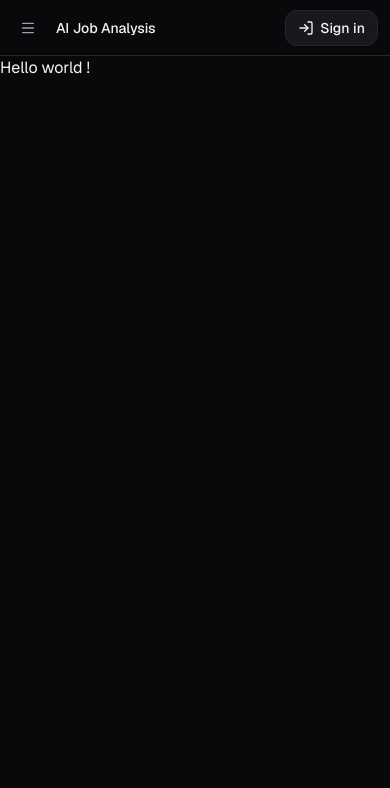
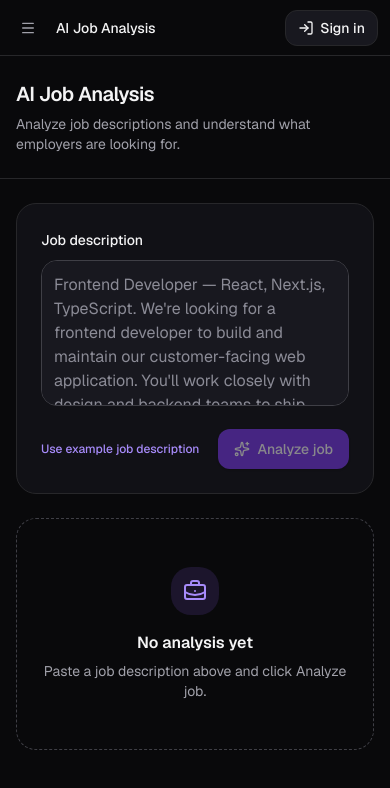
Before and after one commit to ShantoSarkar34/echogpt-ecosystem-redesign, a Next.js app: page /app/job-analysis in a window 390 px wide. Shown: the top 788 px of the page. Built offline with nearby package versions, Linux system fonts and the light colour scheme.

Commit message:
job analysis page added

```diff
--- a/app/app/job-analysis/page.tsx
+++ b/app/app/job-analysis/page.tsx
@@ -1,11 +1,8 @@
-import React from 'react'
+import type { Metadata } from "next";
+import { JobAnalysisView } from "@/components/dashboard/job-analysis-view";
 
-function page() {
-  return (
-    <div>
-       Hello world !
-    </div>
-  )
+export const metadata: Metadata = { title: "AI Job Analysis" };
+
+export default function JobAnalysisPage() {
+  return <JobAnalysisView />;
 }
-
-export default page
--- /dev/null
+++ b/components/dashboard/job-analysis-view.tsx
@@ -0,0 +1,190 @@
+"use client";
+
+import { useState } from "react";
+import {
+  AlertCircle,
+  BriefcaseBusiness,
+  RotateCcw,
+  Sparkles,
+} from "lucide-react";
+import { Badge } from "@/components/dashboard/badge";
+import { Card } from "@/components/dashboard/card";
+import { EmptyState } from "@/components/dashboard/empty-state";
+import { LoadingState } from "@/components/dashboard/loading-state";
+import { PageContainer } from "@/components/dashboard/page-container";
+import { PageHeader } from "@/components/dashboard/page-header";
+import { Button } from "@/components/ui/button";
+import {
+  mockJobAnalysis,
+  sampleJobDescription,
+  type JobAnalysisResult,
+} from "@/data/job-analysis";
+
+type Status = "idle" | "loading" | "error" | "done";
+
+export function JobAnalysisView() {
+  const [description, setDescription] = useState("");
+  const [status, setStatus] = useState<Status>("idle");
+  const [result, setResult] = useState<JobAnalysisResult | null>(null);
+
+  function analyze() {
+    if (!description.trim()) return;
+    setStatus("loading");
+    window.setTimeout(() => {
+      if (description.toLowerCase().includes("/error")) {
+        setStatus("error");
+        return;
+      }
+      setResult(mockJobAnalysis);
+      setStatus("done");
+    }, 1400);
+  }
+
+  return (
+    <div className="min-h-0 flex-1 overflow-y-auto">
+      <PageHeader
+        title="AI Job Analysis"
+        description="Analyze job descriptions and understand what employers are looking for."
+      />
+      <PageContainer className="max-w-4xl">
+        <Card>
+          <label htmlFor="job-description" className="text-sm font-medium">
+            Job description
+          </label>
+          <textarea
+            id="job-description"
+            value={description}
+            onChange={(e) => setDescription(e.target.value)}
+            rows={5}
+            placeholder={sampleJobDescription}
+            className="mt-2 w-full resize-none rounded-xl border border-border-strong bg-surface-2 p-3 text-base outline-none transition-colors placeholder:text-subtle-foreground focus:border-accent sm:text-sm"
+          />
+          <div className="mt-4 flex flex-wrap items-center justify-between gap-3">
+            <button
+              type="button"
+              onClick={() => setDescription(sampleJobDescription)}
+              className="text-xs font-medium text-accent-text hover:underline"
+            >
+              Use example job description
+            </button>
+            <Button
+              onClick={analyze}
+              disabled={!description.trim() || status === "loading"}
+            >
+              <Sparkles aria-hidden="true" />
+              {status === "loading" ? "Analyzing…" : "Analyze job"}
+            </Button>
+          </div>
+        </Card>
+
+        {status === "loading" && (
+          <LoadingState label="Analyzing the job description…" />
+        )}
+
+        {status === "error" && (
+          <div
+            role="alert"
+            className="flex flex-col gap-3 rounded-xl border border-danger/40 bg-danger/10 p-4 sm:flex-row sm:items-center sm:justify-between"
+          >
+            <div className="flex items-start gap-3">
+              <AlertCircle
+                className="mt-0.5 size-5 shrink-0 text-danger"
+                aria-hidden="true"
+              />
+              <div>
+                <p className="text-sm font-medium">
+                  Couldn&apos;t analyze this job description
+                </p>
+                <p className="text-sm text-muted-foreground">
+                  This is a simulated error. Try again to continue.
+                </p>
+              </div>
+            </div>
+            <Button
+              variant="outline"
+              size="sm"
+              onClick={analyze}
+              className="shrink-0"
+            >
+              <RotateCcw aria-hidden="true" /> Retry
+            </Button>
+          </div>
+        )}
+
+        {status === "idle" && (
+          <EmptyState
+            icon={BriefcaseBusiness}
+            title="No analysis yet"
+            description="Paste a job description above and click Analyze job."
+          />
+        )}
+
+        {status === "done" && result && (
+          <div className="space-y-4">
+            <Card>
+              <div className="flex flex-wrap items-center justify-between gap-3">
+                <div>
+                  <p className="text-sm font-semibold">{result.role}</p>
+                  <p className="text-xs text-muted-foreground">
+                    {result.experience} · {result.workType} · {result.location}
+                  </p>
+                </div>
+                <Badge variant="accent">{result.matchScore}% Match</Badge>
+              </div>
+            </Card>
+
+            <div className="grid gap-4 sm:grid-cols-2">
+              <Card>
+                <h3 className="text-sm font-semibold">Required skills</h3>
+                <div className="mt-3 flex flex-wrap gap-1.5">
+                  {result.requiredSkills.map((s) => (
+                    <Badge key={s} variant="accent">
+                      {s}
+                    </Badge>
+                  ))}
+                </div>
+              </Card>
+              <Card>
+                <h3 className="text-sm font-semibold">Nice to have</h3>
+                <div className="mt-3 flex flex-wrap gap-1.5">
+                  {result.niceToHaveSkills.map((s) => (
+                    <Badge key={s}>{s}</Badge>
+                  ))}
+                </div>
+              </Card>
+            </div>
+
+            <Card>
+              <h3 className="text-sm font-semibold">Responsibilities</h3>
+              <ul className="mt-3 list-disc space-y-1.5 pl-5 text-sm text-muted-foreground">
+                {result.responsibilities.map((r) => (
+                  <li key={r}>{r}</li>
+                ))}
+              </ul>
+            </Card>
+
+            <Card>
+              <h3 className="text-sm font-semibold">Skill gaps</h3>
+              <div className="mt-3 flex flex-wrap gap-1.5">
+                {result.skillGaps.map((s) => (
+                  <Badge key={s} variant="warning">
+                    {s}
+                  </Badge>
+                ))}
+              </div>
+            </Card>
+
+            <Card>
+              <h3 className="text-sm font-semibold">Recommendations</h3>
+              <ul className="mt-3 list-disc space-y-1.5 pl-5 text-sm text-muted-foreground">
+                {result.recommendations.map((r) => (
+                  <li key={r}>{r}</li>
+                ))}
+              </ul>
+            </Card>
+          </div>
+        )}
+      </PageContainer>
+    </div>
+  );
+}
--- /dev/null
+++ b/data/job-analysis.ts
@@ -0,0 +1,37 @@
+export interface JobAnalysisResult {
+  role: string;
+  experience: string;
+  workType: string;
+  location: string;
+  matchScore: number;
+  requiredSkills: string[];
+  niceToHaveSkills: string[];
+  responsibilities: string[];
+  skillGaps: string[];
+  recommendations: string[];
+}
+
+export const sampleJobDescription =
+  "Frontend Developer — React, Next.js, TypeScript. We're looking for a frontend developer to build and maintain our customer-facing web application. You'll work closely with design and backend teams to ship polished, accessible features.";
+
+export const mockJobAnalysis: JobAnalysisResult = {
+  role: "Frontend Developer",
+  experience: "2–4 years",
+  workType: "Full-time, Onsite",
+  location: "Not specified",
+  matchScore: 82,
+  requiredSkills: ["React", "Next.js", "TypeScript", "Tailwind CSS", "Git"],
+  niceToHaveSkills: ["Node.js", "PostgreSQL", "Prisma"],
+  responsibilities: [
+    "Build and maintain customer-facing web features",
+    "Collaborate with design on UI/UX implementation",
+    "Work with backend teams to integrate APIs",
+    "Write accessible, responsive, and performant code",
+  ],
+  skillGaps: ["Prisma", "PostgreSQL"],
+  recommendations: [
+    "Highlight any experience with relational databases, even informal projects",
+    "Emphasize component architecture and accessibility work in your portfolio",
+    "Prepare examples of collaborating across design and backend teams",
+  ],
+};
```
